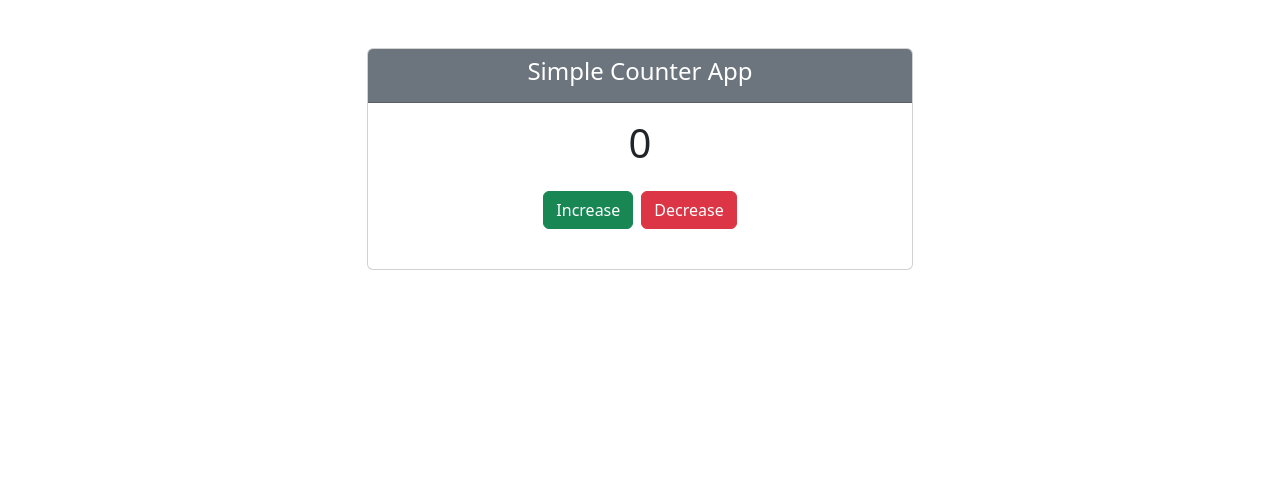
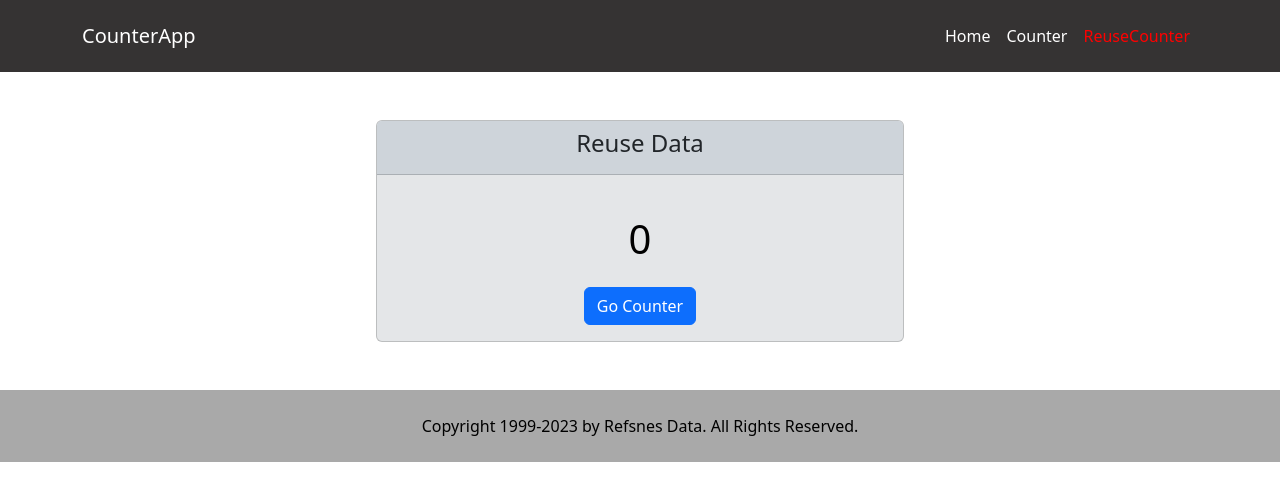
Before and after one commit to Nabab-Sharif/React-Redux-Counter-App, a React (Vite) app: page /reuseCounter in a window 1280 px wide. Shown: the top 500 px of the page. Built offline with nearby package versions, Linux system fonts and the light colour scheme.

Commit message:
router part done and design part done

```diff
--- a/package.json
+++ b/package.json
@@ -12,10 +12,14 @@
   "dependencies": {
     "@reduxjs/toolkit": "^2.0.1",
     "bootstrap": "^5.3.2",
+    "localforage": "^1.10.0",
+    "match-sorter": "^6.3.1",
     "react": "^18.2.0",
     "react-bootstrap": "^2.9.1",
     "react-dom": "^18.2.0",
-    "react-redux": "^9.0.4"
+    "react-redux": "^9.0.4",
+    "react-router-dom": "^6.21.0",
+    "sort-by": "^1.2.0"
   },
   "devDependencies": {
     "@types/react": "^18.2.37",
--- a/src/App.jsx
+++ b/src/App.jsx
@@ -1,10 +1,38 @@
 
+import {
+  createRoutesFromElements,
+  createBrowserRouter,
+  Route, RouterProvider,
+} from "react-router-dom";
+
+import Error from './components/error/Error';
+import RootLayout from './layout/RootLayout';
 import CounterPage from './pages/CounterPage'
+import Home from "./pages/home/Home";
+import ReuseCounter from "./pages/reuseCounter/ReuseCounter";
+
+
+
 
 const App = () => {
+
+  const router = createBrowserRouter(
+    createRoutesFromElements(
+      <>
+        <Route element={<RootLayout />}>
+          <Route path='/' element={<Home />} />
+          <Route path='/counter' element={<CounterPage />} />
+          <Route path="/reuseCounter" element={<ReuseCounter />} />
+          <Route path='*' element={<Error />} />
+        </Route>
+      </>
+    )
+  )
+
+
   return (
     <>
-      <CounterPage />
+      <RouterProvider router={router} />
     </>
   )
 }
--- a/src/components/counter/CounterCard.jsx
+++ b/src/components/counter/CounterCard.jsx
@@ -8,9 +8,9 @@ const CounterCard = () => {
 
   let [count, setCount] = useState(0);
 
-  let data = useSelector((state) => state)
+  let data = useSelector((state) => state.counter.value)
   let dispatch = useDispatch();
-  console.log(data.counter.value);
+
 
 
   let handleIncrement = () => {
@@ -25,6 +25,11 @@ const CounterCard = () => {
     dispatch(decrement(count))
   }
 
+  let reset = () => {
+    setCount(0)
+    dispatch(increment(count))
+  }
+
   return (
     <>
       <div className="card text-center">
@@ -33,9 +38,10 @@ const CounterCard = () => {
           <h4 className="text-white text-center">Simple Counter App</h4>
         </div>
         <div className="card-body">
-          <h1>{count}</h1>
+          <h1 className="text-black">{data}</h1>
           <div className="my-4">
             <button onClick={handleIncrement} className="btn btn-success">Increase</button>
+            <button onClick={reset} className="btn btn-info  ms-2">Reset</button>
             <button onClick={handleDecrement} className="btn btn-danger ms-2">Decrease</button>
           </div>
         </div>
--- /dev/null
+++ b/src/components/error/Error.jsx
@@ -0,0 +1,10 @@
+
+const Error = () => {
+  return (
+    <>
+      <h2>Page is not Found</h2>
+    </>
+  )
+}
+
+export default Error
--- /dev/null
+++ b/src/components/layouts/Footer.jsx
@@ -0,0 +1,17 @@
+
+
+const Footer = () => {
+  return (
+    <>
+      <footer>
+        <div className="container">
+          <div className="text-center p-4">
+            <span className="text-black">Copyright 1999-2023 by Refsnes Data. All Rights Reserved.</span>
+          </div>
+        </div>
+      </footer>
+    </>
+  )
+}
+
+export default Footer
--- /dev/null
+++ b/src/components/layouts/Navbar.jsx
@@ -0,0 +1,31 @@
+import { Link, NavLink } from "react-router-dom"
+
+const Navbar = () => {
+  return (
+    <>
+      <nav className="navbar navbar-expand-lg p-3">
+        <div className="container">
+          <Link className="navbar-brand text-white">CounterApp</Link>
+          <button className="navbar-toggler" type="button" data-bs-toggle="collapse" data-bs-target="#navbarNav" aria-controls="navbarNav" aria-expanded="false" aria-label="Toggle navigation">
+            <span className="navbar-toggler-icon"></span>
+          </button>
+          <div className="collapse navbar-collapse" id="navbarNav">
+            <ul className="navbar-nav ms-auto">
+              <li className="nav-item">
+                <NavLink to="/" className="nav-link text-white" aria-current="page">Home</NavLink>
+              </li>
+              <li className="nav-item">
+                <NavLink to="/counter" className="nav-link text-white" aria-current="page">Counter</NavLink>
+              </li>
+              <li className="nav-item">
+                <NavLink to="/reuseCounter" className="nav-link text-white" aria-current="page">ReuseCounter</NavLink>
+              </li>
+            </ul>
+          </div>
+        </div>
+      </nav>
+    </>
+  )
+}
+
+export default Navbar
--- a/src/index.css
+++ b/src/index.css
@@ -0,0 +1,38 @@
+* {
+  margin: 0;
+  padding: 0;
+  box-sizing: border-box;
+}
+
+a {
+  text-decoration: none !important;
+}
+
+ul {
+  list-style-type: none;
+}
+
+/* nav */
+
+nav {
+  background-color: #353333 !important;
+}
+
+a.nav-link.text-white.active {
+  color: red !important;
+}
+
+.card {
+  background-color: #e4e6e8 !important;
+}
+
+img {
+  display: block;
+  width: 100%;
+  height: auto;
+  object-fit: cover;
+}
+
+footer {
+  background-color: darkgray;
+}
--- /dev/null
+++ b/src/layout/RootLayout.jsx
@@ -0,0 +1,18 @@
+
+import Navbar from './../components/layouts/Navbar';
+import Footer from './../components/layouts/Footer';
+import { Outlet } from 'react-router-dom';
+
+
+
+const RootLayout = () => {
+  return (
+    <>
+      <Navbar />
+      <Outlet />
+      <Footer />
+    </>
+  )
+}
+
+export default RootLayout
--- a/src/pages/CounterPage.jsx
+++ b/src/pages/CounterPage.jsx
@@ -3,7 +3,7 @@ import CounterCard from "../components/counter/CounterCard"
 const CounterPage = () => {
   return (
     <>
-      <div className="container mt-5">
+      <div className="container m-5">
         <div className="row d-flex justify-content-center">
           <div className="col-md-6">
             <CounterCard />
--- /dev/null
+++ b/src/pages/home/Home.jsx
@@ -0,0 +1,14 @@
+import Image from '../../../src/assets/images/banner.jpg'
+
+
+const Home = () => {
+  return (
+    <>
+      <div className='container-fuild'>
+        <img src={Image} alt="banner.jpg" />
+      </div>
+    </>
+  )
+}
+
+export default Home
--- /dev/null
+++ b/src/pages/reuseCounter/ReuseCounter.jsx
@@ -0,0 +1,32 @@
+import { Link } from "react-router-dom"
+import { useSelector } from "react-redux"
+
+
+const ReuseCounter = () => {
+
+  let reuseData = useSelector((state) => state.counter.value)
+
+  return (
+    <>
+      <div className="container">
+
+        <div className="d-flex justify-content-center align-items-center m-5">
+
+          <div className="card text-center" style={{ width: ' 33rem' }}>
+            <div className="card-header bg-dark-subtle">
+              <h4 className="">Reuse Data</h4>
+            </div>
+            <div className="card-body">
+              <h5 className="card-title text-black m-4 fs-1 ">{reuseData}</h5>
+              <Link to="/counter" className="btn btn-primary">Go Counter</Link>
+            </div>
+          </div>
+
+        </div>
+
+      </div>
+    </>
+  )
+}
+
+export default ReuseCounter
```
Also changed, not shown: src/assets/images/banner.jpg (added), 1 other file (tests, documents, lock files or other folders).
